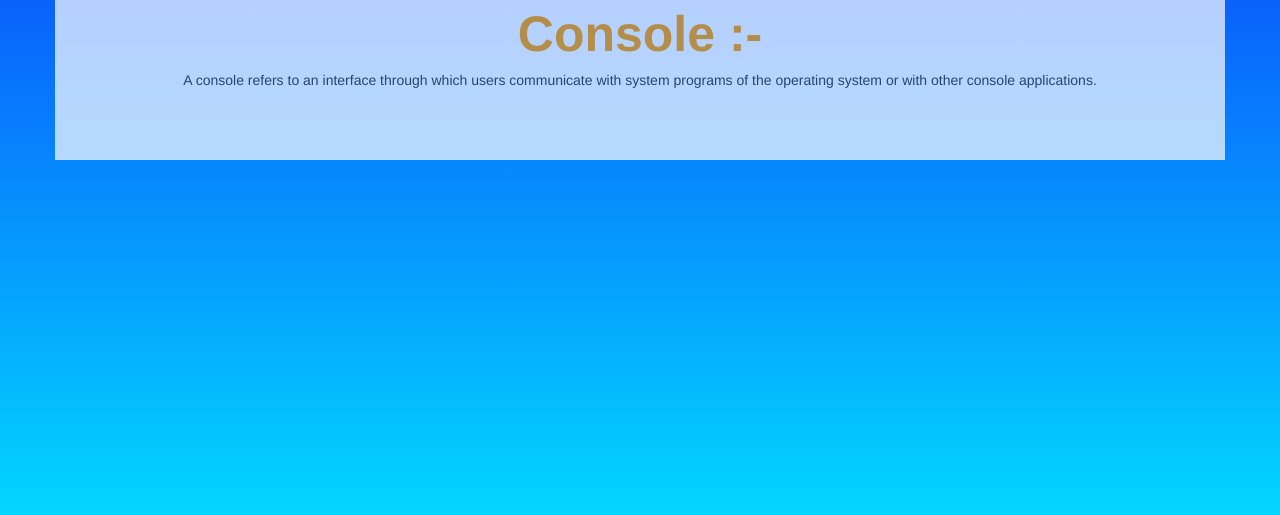
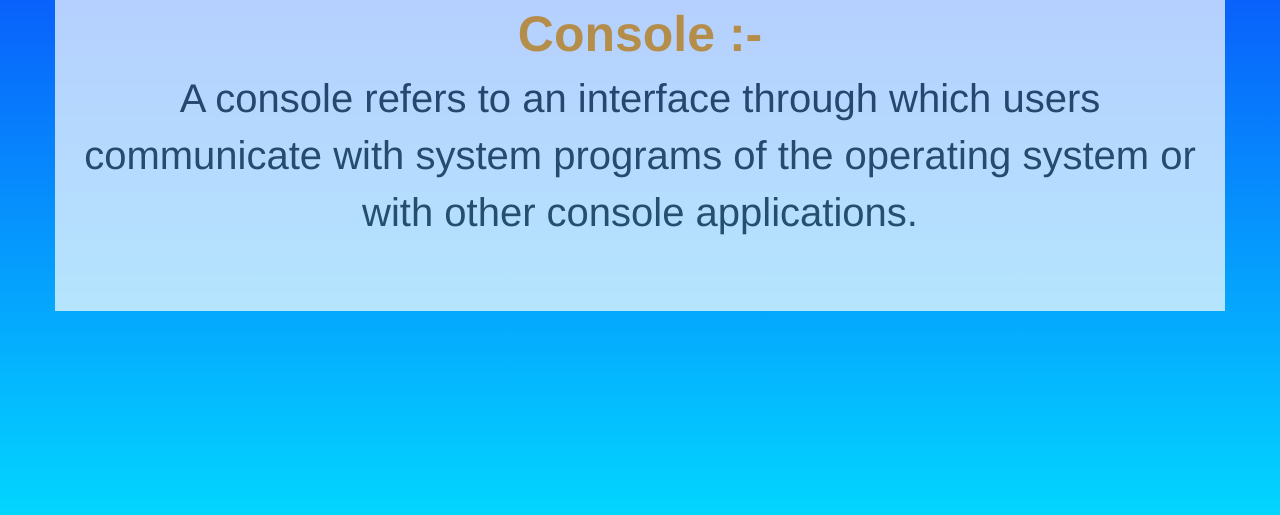
Before and after one commit to TechBhaskar1/Java-Arrays, a plain HTML site: page index.html in a window 1280 px wide. Shown: the part 271-786 px from the top of the page. Drawn offline with nearby package versions, Linux system fonts and the light colour scheme.

Commit message:
Update style.css

```diff
--- a/style.css
+++ b/style.css
@@ -15,5 +15,7 @@ h1{
 dt{
     color:rgb(255, 157, 0);
     font-size: 50px;
-
 }
+dd{
+    font-size:40px;
+}
```
